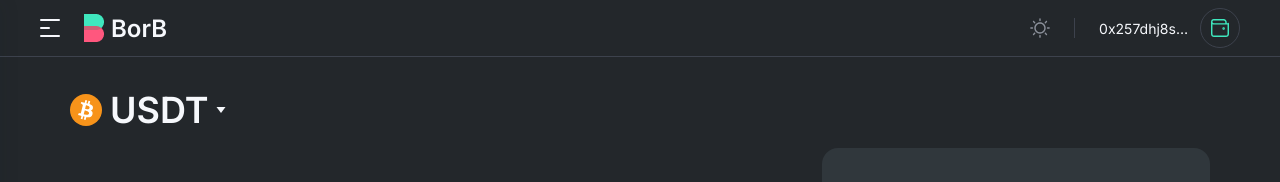
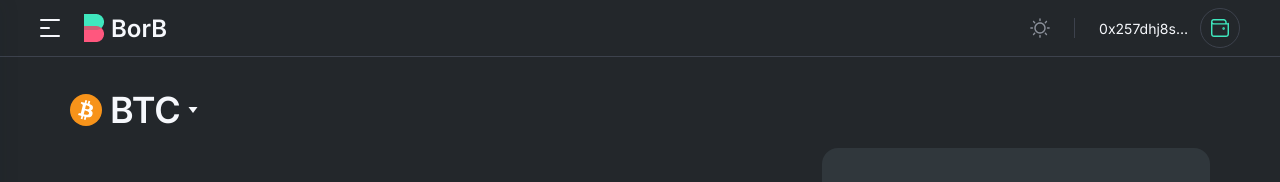
Before and after one commit to tragedyHub/borb-landing, a React (Create React App) app: page / in a window 1280 px wide. Shown: the top 182 px of the page. Built offline with nearby package versions, Linux system fonts and the light colour scheme.

Commit message:
fix: popups

```diff
--- a/src/components/Header.jsx
+++ b/src/components/Header.jsx
@@ -6,16 +6,54 @@ import { useOnClickOutside } from '../lib/useOnClickOutside'
 import { SelectBodyHead } from '../pages/HomePage'
 let data = [
     {
-        name: 'btc',
+        name: 'Bitcoin',
+        ticker: 'btc',
         img: '/images/home/bitcoin.svg',
     },
     {
-        name: 'usdt',
-        img: '/images/earn/usdt_logo.svg',
+        name: 'Ethereum',
+        ticker: 'eth',
+        img: 'https://cryptologos.cc/logos/ethereum-eth-logo.svg?v=023',
     },
     {
-        name: 'usdc',
-        img: '/images/earn/usdc_logo.svg',
+        name: 'Solana',
+        ticker: 'sol',
+        img: 'https://bitbill.oss-accelerate.aliyuncs.com/pics/coins/solana-plain.svg',
+    },
+    {
+        name: 'BNB',
+        ticker: 'bnb',
+        img: 'https://cryptologos.cc/logos/bnb-bnb-logo.svg?v=023',
+    },
+    {
+        name: 'Cardano',
+        ticker: 'ada',
+        img: 'https://cryptologos.cc/logos/cardano-ada-logo.svg?v=023',
+    },
+    {
+        name: 'Polkadot',
+        ticker: 'dot',
+        img: 'https://cryptologos.cc/logos/polkadot-new-dot-logo.svg?v=023',
+    },
+    {
+        name: 'Polygon',
+        ticker: 'matic',
+        img: 'https://cryptologos.cc/logos/polygon-matic-logo.svg?v=023',
+    },
+    {
+        name: 'Dogecoin',
+        ticker: 'doge',
+        img: 'https://cryptologos.cc/logos/dogecoin-doge-logo.svg?v=023',
+    },
+    {
+        name: 'Cosmos',
+        ticker: 'atom',
+        img: 'https://cryptologos.cc/logos/cosmos-atom-logo.svg?v=023',
+    },
+    {
+        name: 'Avalanche',
+        ticker: 'avax',
+        img: 'https://cryptologos.cc/logos/avalanche-avax-logo.svg?v=023',
     },
 ]
 const Header = (props) => {
@@ -44,7 +82,7 @@ const Header = (props) => {
                             alt=""
                             className="currency"
                         />
-                        <h4>{data[itemId2].name}</h4>
+                        <h4>{data[itemId2].ticker}</h4>
                         <svg
                             width="24"
                             height="24"
@@ -210,9 +248,8 @@ const StyledHeader = styled.header`
             margin-right: 8px;
         }
         h4 {
-            text-transform: uppercase;
             font-weight: 600;
-            font-size: 36px;
+            font-size: 36px; text-transform: uppercase;
             color: ${(props) => props.theme.arrowBackgroundColor};
         }
         path {
--- a/src/pages/HomePage/index.tsx
+++ b/src/pages/HomePage/index.tsx
@@ -50,16 +50,64 @@ let data = [
 
 let secondData = [
     {
-        name: 'btc',
+        name: 'Bitcoin',
+        ticker: 'btc',
         img: '/images/home/bitcoin.svg',
     },
     {
         name: 'usdt',
+        ticker: 'usdt',
         img: '/images/earn/usdt_logo.svg',
     },
     {
         name: 'usdc',
+        ticker: 'usdc',
         img: '/images/earn/usdc_logo.svg',
+    },
+    {
+        name: 'Ethereum',
+        ticker: 'ETH',
+        img: 'https://cryptologos.cc/logos/ethereum-eth-logo.svg?v=023',
+    },
+    {
+        name: 'Solana',
+        ticker: 'SOL',
+        img: 'https://bitbill.oss-accelerate.aliyuncs.com/pics/coins/solana-plain.svg',
+    },
+    {
+        name: 'BNB',
+        ticker: 'BNB',
+        img: 'https://cryptologos.cc/logos/bnb-bnb-logo.svg?v=023',
+    },
+    {
+        name: 'Cardano',
+        ticker: 'ADA',
+        img: 'https://cryptologos.cc/logos/cardano-ada-logo.svg?v=023',
+    },
+    {
+        name: 'Polkadot',
+        ticker: 'DOT',
+        img: 'https://cryptologos.cc/logos/polkadot-new-dot-logo.svg?v=023',
+    },
+    {
+        name: 'Polygon',
+        ticker: 'MATIC',
+        img: 'https://cryptologos.cc/logos/polygon-matic-logo.svg?v=023',
+    },
+    {
+        name: 'Dogecoin',
+        ticker: 'DOGE',
+        img: 'https://cryptologos.cc/logos/dogecoin-doge-logo.svg?v=023',
+    },
+    {
+        name: 'Cosmos',
+        ticker: 'ATOM',
+        img: 'https://cryptologos.cc/logos/cosmos-atom-logo.svg?v=023',
+    },
+    {
+        name: 'Avalanche',
+        ticker: 'AVAX',
+        img: 'https://cryptologos.cc/logos/avalanche-avax-logo.svg?v=023',
     },
 ]
 
@@ -104,7 +152,7 @@ const Home = () => {
                             alt=""
                             className="currency"
                         />
-                        <h4>{data[itemId2].name}</h4>
+                        <h4>{secondData[itemId2].ticker}</h4>
                         <svg
                             width="24"
                             height="24"
@@ -470,6 +518,7 @@ const DataContentItem = styled.div`
 
 export const SelectBody = styled.div`
     position: absolute;
+    z-index: 111;
     left: 8px;
     top: 45px;
     width: 150px;
@@ -482,6 +531,11 @@ export const SelectBody = styled.div`
         align-items: center;
         padding: 8px 16px;
         cursor: pointer;
+
+        img {
+            width: 20px;
+            height: 20px;
+        }
 
         p {
             color: ${(props) => props.theme.arrowBackgroundColor};
@@ -500,9 +554,10 @@ export const SelectBody = styled.div`
 
 export const SelectBodyHead = styled.div`
     position: absolute;
+    z-index: 111;
     left: 0;
     top: 45px;
-    width: 150px;
+    width: auto;
     padding: 16px 0;
     background: ${(props) => props.theme.navbarBg};
     border-radius: 8px;
@@ -513,11 +568,18 @@ export const SelectBodyHead = styled.div`
         padding: 8px 16px;
         cursor: pointer;
 
+        img {
+            width: 20px;
+            height: 20px;
+        }
+
         p {
             color: ${(props) => props.theme.arrowBackgroundColor};
             margin-left: 16px;
-            text-transform: uppercase;
             font-size: 16px;
+            &:first-letter {
+                text-transform: uppercase;
+            }
         }
         &:hover {
             background: ${(props) => props.theme.selectColor};
```
